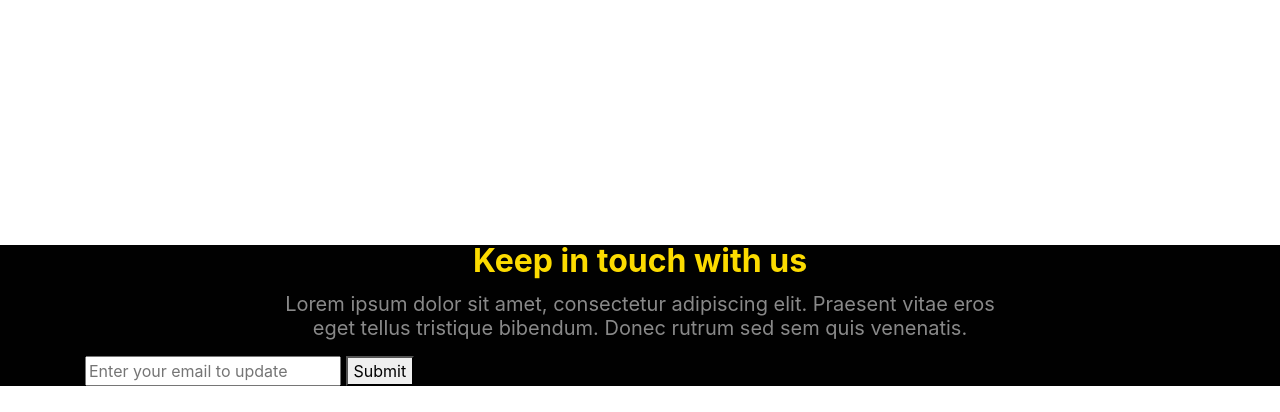
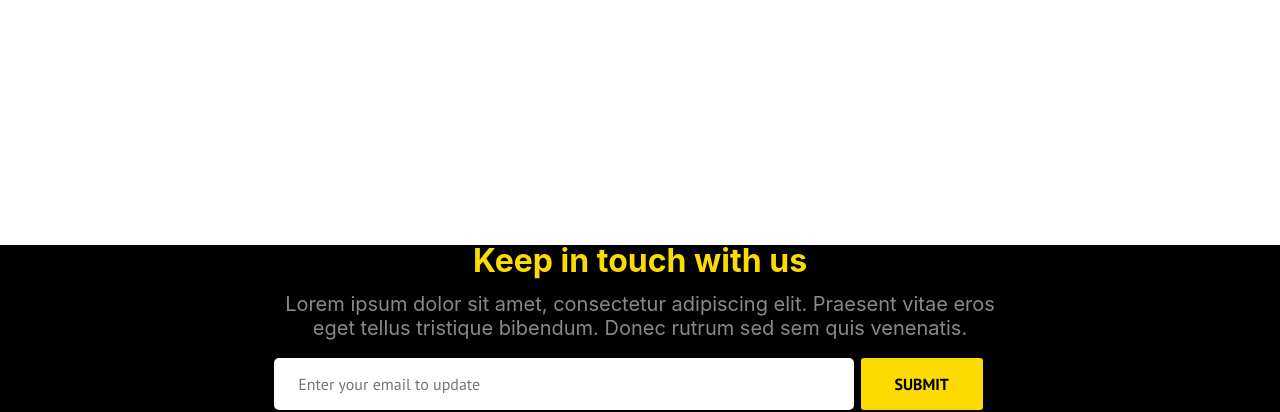
Before and after one commit to coatceatl/tinyone_landing, a website built with webpack: page index.html in a window 1280 px wide. Shown: the part 1462-1874 px from the top of the page. Before the commit the page ends 1848 px from the top, so only its background shows below. Built offline with nearby package versions, Linux system fonts and the light colour scheme.

Commit message:
completed block subcrible

```diff
--- a/index.html
+++ b/index.html
@@ -169,7 +169,7 @@
 
         <div class='row'>
           <div class='col-lg-12'>
-            <form action='#' class='form'>
+            <form action='#' class='form mx-auto'>
               <input type='email' placeholder='Enter your email to update' class='form__input' required />
               <button type='submit' class='form__btn'>Submit</button>
             </form>
--- a/src/scss/_subcrible.scss
+++ b/src/scss/_subcrible.scss
@@ -7,3 +7,35 @@
 .subcrible__text {
   color: #898989;
 }
+.form {
+  text-align: center;
+}
+.form__input {
+  font-family: 'PT Sans', sans-serif;
+  background-color: #fff;
+  color: #898989;
+  font-size: 16px;
+  font-weight: 400;
+  line-height: 20px;
+  width: 580px;
+  padding: 16px 0;
+  border: 0;
+  border-radius: 5px;
+  padding-left: 24px;
+  outline: none;
+}
+.form__btn {
+  font-family: 'PT Sans', sans-serif;
+  background-color: #fcdb00;
+  color: #010101;
+  font-size: 16px;
+  font-weight: 700;
+  line-height: 24px;
+  text-transform: uppercase;
+  width: 126px;
+  padding: 14px 0;
+  border: 2px solid #010101;
+  border-radius: 5px;
+  margin-right: 21px;
+  cursor: pointer;
+}
```
Also changed, not shown: dist/main.css.
